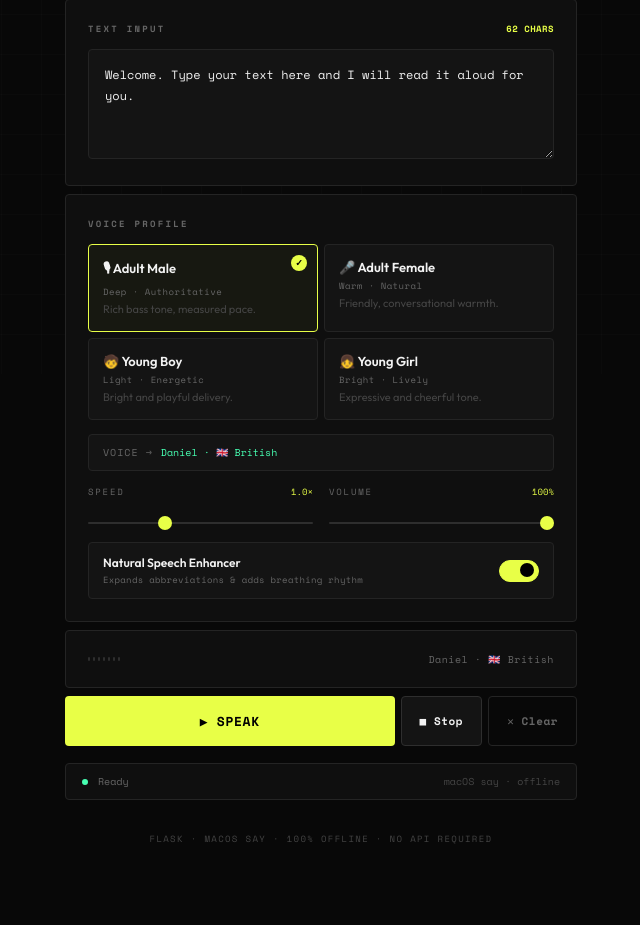
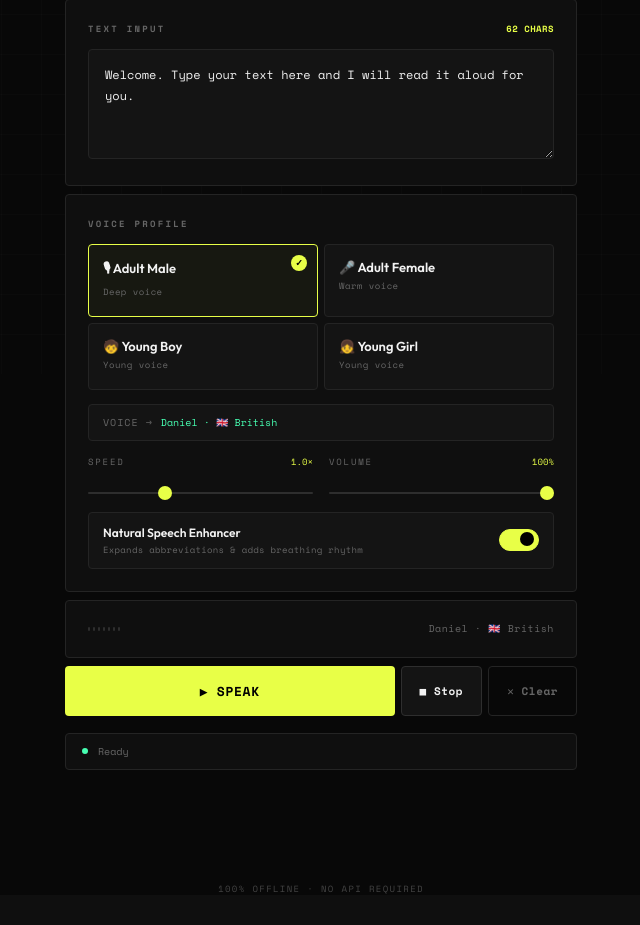
Before and after one commit to Jeyd15/tts-project, a Flask app: page / in a window 1280 px wide. Shown: the part 426-1351 px from the top of the page, without its empty margins (319-959 px from the left). After the commit the page ends 1320 px from the top, so only its background shows below. Run offline with Flask 3, Linux system fonts and the light colour scheme.

Commit message:
Simplify voice card labels

```diff
--- a/app.py
+++ b/app.py
@@ -1,29 +1,30 @@
-import io, os, re, tempfile, threading
+import io, os, re, platform, subprocess, tempfile, threading
 import pyttsx3
 from flask import Flask, render_template, request, jsonify, send_file
 
 app   = Flask(__name__)
 _lock = threading.Lock()
+IS_MAC = platform.system() == "Darwin"
 
 VOICES = {
-    ("english", "adult-male"):   {"gender": "male",   "rate": 150},
-    ("english", "adult-female"): {"gender": "female", "rate": 170},
-    ("english", "young-boy"):    {"gender": "male",   "rate": 210},
-    ("english", "young-girl"):   {"gender": "female", "rate": 215},
-    ("spanish", "adult-male"):   {"gender": "male",   "rate": 135},
-    ("spanish", "adult-female"): {"gender": "female", "rate": 162},
-    ("spanish", "young-boy"):    {"gender": "male",   "rate": 205},
-    ("spanish", "young-girl"):   {"gender": "female", "rate": 208},
-    ("tagalog", "adult-male"):   {"gender": "male",   "rate": 130},
-    ("tagalog", "adult-female"): {"gender": "female", "rate": 148},
-    ("tagalog", "young-boy"):    {"gender": "male",   "rate": 172},
-    ("tagalog", "young-girl"):   {"gender": "female", "rate": 178},
+    ("english", "adult-male"):   {"gender": "male",   "rate": 150, "mac_voice": "Daniel",  "mac_rate": 145},
+    ("english", "adult-female"): {"gender": "female", "rate": 170, "mac_voice": "Samantha","mac_rate": 170},
+    ("english", "young-boy"):    {"gender": "male",   "rate": 210, "mac_voice": "Junior",  "mac_rate": 210},
+    ("english", "young-girl"):   {"gender": "female", "rate": 215, "mac_voice": "Karen",   "mac_rate": 215},
+    ("spanish", "adult-male"):   {"gender": "male",   "rate": 135, "mac_voice": "Reed",    "mac_rate": 135},
+    ("spanish", "adult-female"): {"gender": "female", "rate": 162, "mac_voice": "Monica",  "mac_rate": 162},
+    ("spanish", "young-boy"):    {"gender": "male",   "rate": 205, "mac_voice": "Junior",  "mac_rate": 205},
+    ("spanish", "young-girl"):   {"gender": "female", "rate": 208, "mac_voice": "Paulina", "mac_rate": 208},
+    ("tagalog", "adult-male"):   {"gender": "male",   "rate": 130, "mac_voice": "Rishi",   "mac_rate": 130},
+    ("tagalog", "adult-female"): {"gender": "female", "rate": 148, "mac_voice": "Tessa",   "mac_rate": 148},
+    ("tagalog", "young-boy"):    {"gender": "male",   "rate": 172, "mac_voice": "Junior",  "mac_rate": 172},
+    ("tagalog", "young-girl"):   {"gender": "female", "rate": 178, "mac_voice": "Karen",   "mac_rate": 178},
 }
 
 ABBR = {
-    "english": [(r"\bMr\.",  "Mister"), (r"\bMrs\.", "Missus"),
-                (r"\bDr\.",  "Doctor"), (r"\betc\.", "et cetera")],
-    "spanish": [(r"\bDr\.",  "Doctor"), (r"\bSr\.",  "Señor"), (r"\bSra\.", "Señora")],
+    "english": [(r"\bMr\.", "Mister"), (r"\bMrs\.", "Missus"),
+                (r"\bDr\.", "Doctor"), (r"\betc\.", "et cetera")],
+    "spanish": [(r"\bDr\.", "Doctor"), (r"\bSr\.", "Senior"), (r"\bSra\.", "Senora")],
     "tagalog": [],
 }
 
@@ -43,22 +44,35 @@ def pick_voice(voices, gender):
                 return v.id
     return voices[0].id if voices else None
 
-def speak(text, gender, rate):
+def speak_mac(text, cfg, speed):
+    rate = int(cfg["mac_rate"] * speed)
+    aiff_fd, aiff = tempfile.mkstemp(suffix=".aiff")
+    wav_fd,  wav  = tempfile.mkstemp(suffix=".wav")
+    os.close(aiff_fd); os.close(wav_fd)
+    try:
+        subprocess.run(["say", "-v", cfg["mac_voice"], "-r", str(rate), "-o", aiff, text], check=True, capture_output=True)
+        subprocess.run(["afconvert", "-f", "WAVE", "-d", "LEI16", aiff, wav], check=True, capture_output=True)
+        with open(wav, "rb") as f: return f.read()
+    finally:
+        for p in (aiff, wav):
+            try: os.unlink(p)
+            except: pass
+
+def speak_pyttsx3(text, cfg, speed):
     fd, tmp = tempfile.mkstemp(suffix=".wav")
     os.close(fd)
     try:
         with _lock:
             engine = pyttsx3.init()
             voices = engine.getProperty("voices") or []
-            vid    = pick_voice(voices, gender)
+            vid    = pick_voice(voices, cfg["gender"])
             if vid: engine.setProperty("voice", vid)
-            engine.setProperty("rate",   rate)
+            engine.setProperty("rate",   int(cfg["rate"] * speed))
             engine.setProperty("volume", 1.0)
             engine.save_to_file(text, tmp)
             engine.runAndWait()
             engine.stop()
-        with open(tmp, "rb") as f:
-            return f.read()
+        with open(tmp, "rb") as f: return f.read()
     finally:
         try: os.unlink(tmp)
         except: pass
@@ -71,7 +85,6 @@ def index():
 def api_speak():
     body = request.get_json(force=True, silent=True) or {}
     text = (body.get("text") or "").strip()
-
     if not text:         return jsonify({"error": "text is required"}), 400
     if len(text) > 5000: return jsonify({"error": "text too long"}), 400
 
@@ -79,14 +92,14 @@ def api_speak():
     profile = body.get("profile", "adult-male")
     speed   = max(0.5, min(2.0, float(body.get("speed", 1.0))))
     cfg     = VOICES.get((lang, profile)) or VOICES[("english", "adult-male")]
-
-    text  = preprocess(text, lang)
-    rate  = int(cfg["rate"] * speed)
+    text    = preprocess(text, lang)
 
     try:
-        audio = speak(text, cfg["gender"], rate)
+        audio = speak_mac(text, cfg, speed) if IS_MAC else speak_pyttsx3(text, cfg, speed)
         if not audio: return jsonify({"error": "No audio generated"}), 500
         return send_file(io.BytesIO(audio), mimetype="audio/wav", download_name="speech.wav")
+    except subprocess.CalledProcessError as e:
+        return jsonify({"error": e.stderr.decode(errors="replace")}), 500
     except Exception as e:
         return jsonify({"error": str(e)}), 500
 
--- a/static/js/app.js
+++ b/static/js/app.js
@@ -99,8 +99,8 @@ function revokeBlob()    { if (blobUrl) { URL.revokeObjectURL(blobUrl); blobUrl
 (async () => {
   try {
     const data = await fetch("/api/voices").then(r => r.json());
-    if (data.count) voiceCount.textContent = data.count + " voices · macOS say";
-  } catch { voiceCount.textContent = "macOS say · offline"; }
+    if (data.count) voiceCount.textContent = data.count + " voices";
+  } catch { voiceCount.textContent = ""; }
   updateUI();
 })();
 
--- a/templates/index.html
+++ b/templates/index.html
@@ -40,26 +40,26 @@
       <div class="voice-card active" data-profile="adult-male">
         <span class="voice-badge">✓</span>
         <div class="voice-name"><span class="voice-emoji">🎙</span> Adult Male</div>
-        <div class="voice-meta">Deep · Authoritative</div>
-        <div class="voice-desc">Rich bass tone, measured pace.</div>
+        <div class="voice-meta">Deep voice</div>
+        <div class="voice-desc"></div>
       </div>
       <div class="voice-card" data-profile="adult-female">
         <span class="voice-badge">✓</span>
         <div class="voice-name"><span class="voice-emoji">🎤</span> Adult Female</div>
-        <div class="voice-meta">Warm · Natural</div>
-        <div class="voice-desc">Friendly, conversational warmth.</div>
+        <div class="voice-meta">Warm voice</div>
+        <div class="voice-desc"></div>
       </div>
       <div class="voice-card" data-profile="young-boy">
         <span class="voice-badge">✓</span>
         <div class="voice-name"><span class="voice-emoji">🧒</span> Young Boy</div>
-        <div class="voice-meta">Light · Energetic</div>
-        <div class="voice-desc">Bright and playful delivery.</div>
+        <div class="voice-meta">Young voice</div>
+        <div class="voice-desc"></div>
       </div>
       <div class="voice-card" data-profile="young-girl">
         <span class="voice-badge">✓</span>
         <div class="voice-name"><span class="voice-emoji">👧</span> Young Girl</div>
-        <div class="voice-meta">Bright · Lively</div>
-        <div class="voice-desc">Expressive and cheerful tone.</div>
+        <div class="voice-meta">Young voice</div>
+        <div class="voice-desc"></div>
       </div>
     </div>
 
@@ -117,8 +117,10 @@
     <span class="voice-count-label" id="voiceCount"></span>
   </div>
 
-  <div class="footer">Flask · macOS say · 100% offline · no API required</div>
+
 </div>
+
+<div class="footer">100% Offline · No API Required</div>
 
 <audio id="audioPlayer" style="display:none"></audio>
 <script src="/static/js/app.js"></script>
```
